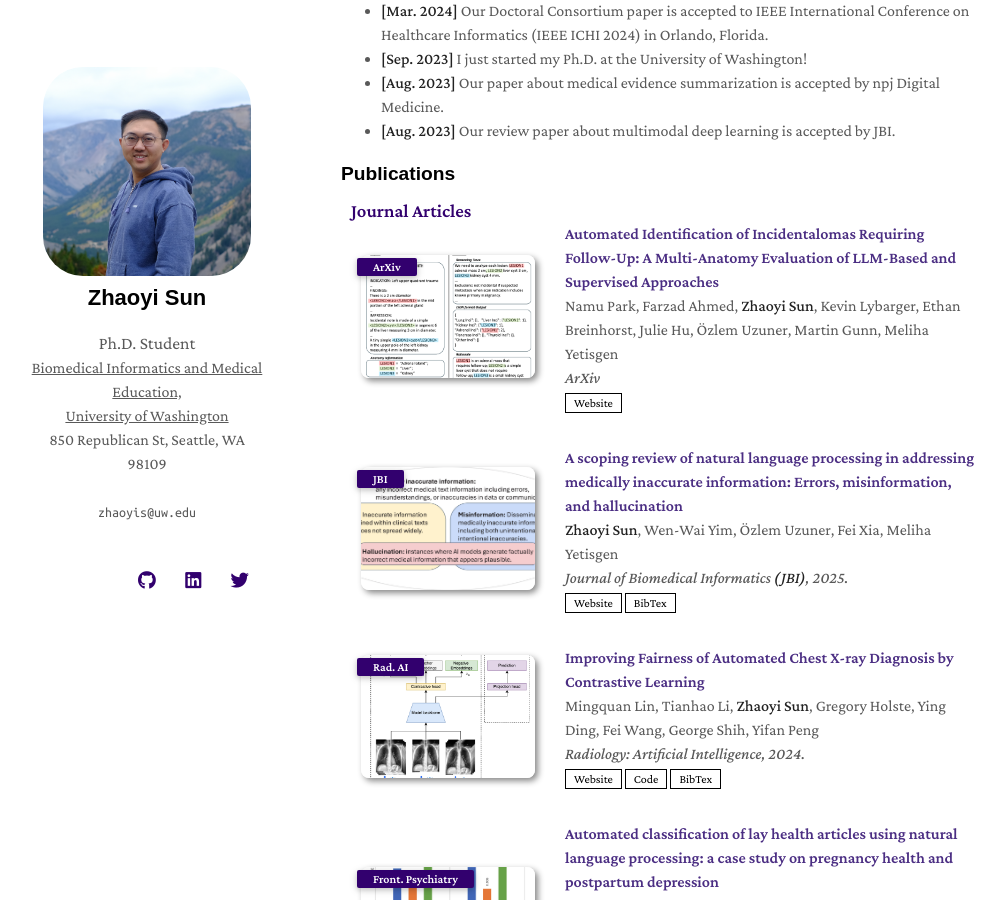
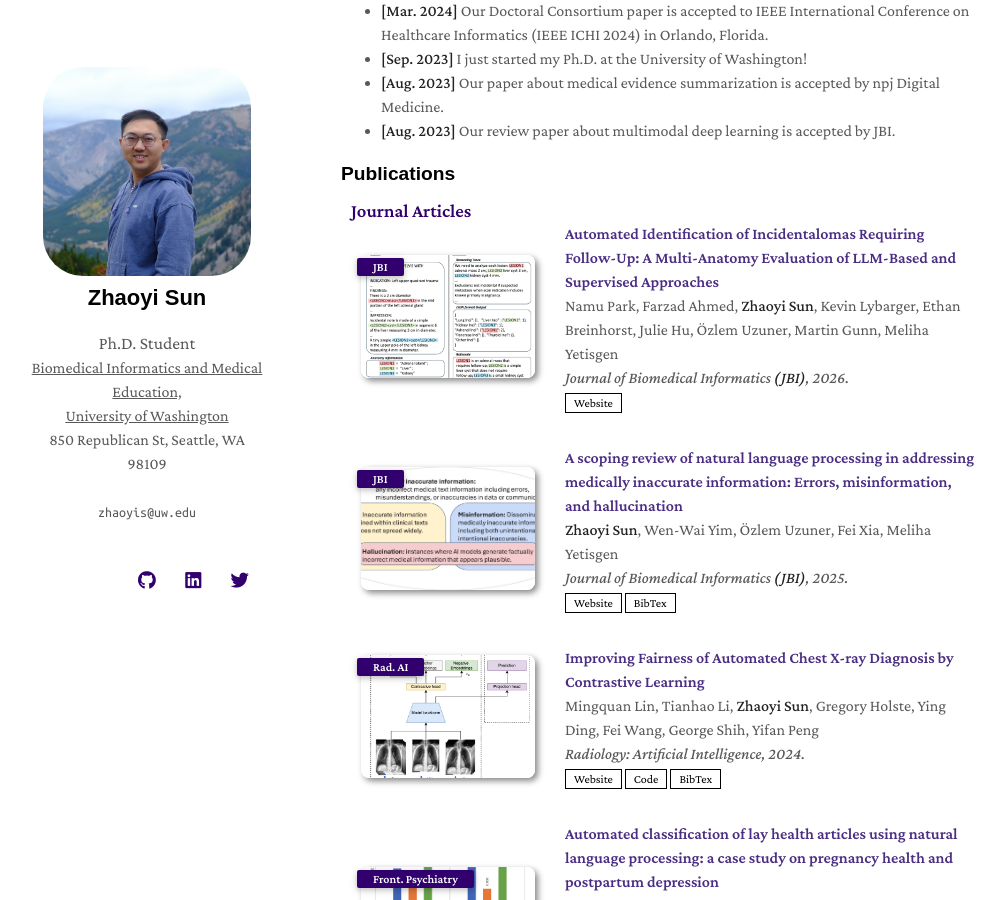
Before and after one commit to GeraldSun/GeraldSun.github.io, a Jekyll site: the page built from index.md, in a window 1280 px wide and 900 px high, scrolled down 839 px. Shown: the whole window, without its empty margins (129-1134 px from the left). Built offline with Jekyll 4.4.1, drawn with Linux system fonts in a browser that asks for light colours; nearby versions of some CDN libraries; a style sheet for code colours, icons or effects is not loaded; our own code applies the rules of GitHub Pages for plain Markdown files.

Commit message:
Update journal.yml

```diff
--- a/_data/journal.yml
+++ b/_data/journal.yml
@@ -1,9 +1,9 @@
 main:
   - title: "Automated Identification of Incidentalomas Requiring Follow-Up: A Multi-Anatomy Evaluation of LLM-Based and Supervised Approaches"
     authors: Namu Park, Farzad Ahmed, <strong>Zhaoyi Sun</strong>, Kevin Lybarger, Ethan Breinhorst, Julie Hu, Özlem Uzuner, Martin Gunn, Meliha Yetisgen
-    conference_short: ArXiv
-    conference: ArXiv
-    website: https://arxiv.org/abs/2512.05537
+    conference_short: JBI
+    conference: Journal of Biomedical Informatics <strong>(JBI)</strong>, 2026.
+    website: https://www.sciencedirect.com/science/article/pii/S1532046426000729
     # bibtex: ./assets/bib/202502.txt
     image: ./assets/img/202504.png
 
```
